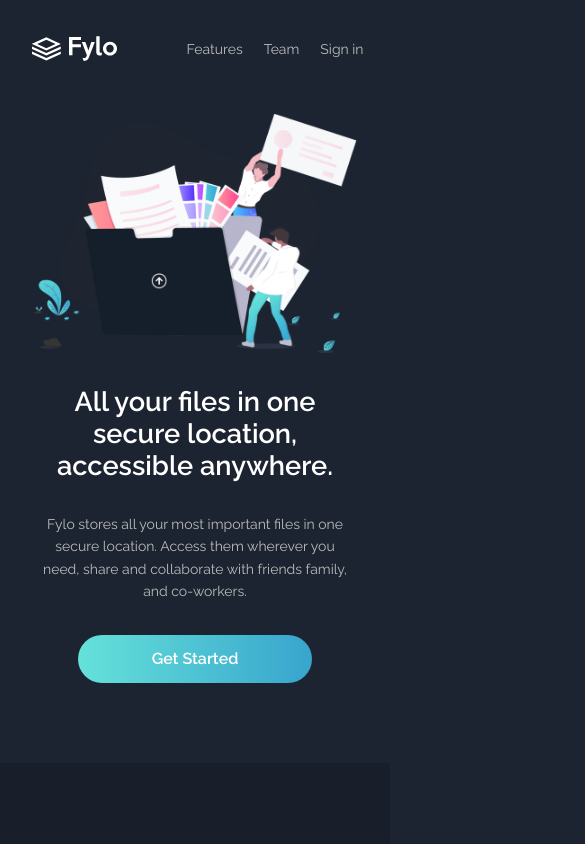
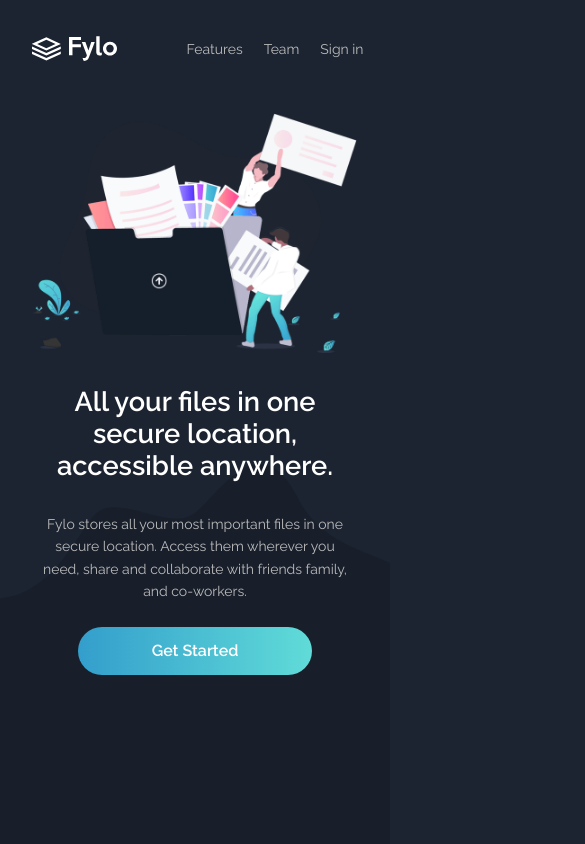
Before and after one commit to baron-gascon25/fylo-landing-page-dark, a React (Create React App) app: page / in a window 390 px wide. Shown: the top 844 px of the page, 585 px wide, since content can reach past the window. Built offline with nearby package versions, Linux system fonts and the light colour scheme.

Commit message:
fixed margins for lower screen width

```diff
--- a/src/App.css
+++ b/src/App.css
@@ -71,7 +71,7 @@ body {
   margin: 1rem auto;
   width: 35%;
   line-height: 1.6;
-  font-family: "Raleway";
+  font-family: "Open-Sans";
   font-size: 16px;
   font-weight: 400;
   color: rgb(187, 187, 187);
@@ -90,8 +90,17 @@ body {
   color: hsl(0, 0%, 100%);
   background: linear-gradient(
       90deg,
+      var(--c1, hsl(198, 60%, 50%)),
+      var(--c1, hsl(176, 68%, 64%)) 55%,
+      var(--c1, hsl(198, 60%, 50%))
+    )
+    var(--x, 0) / 200%;
+}
+.intro-button:hover {
+  background: linear-gradient(
+      90deg,
       var(--c1, hsl(176, 68%, 64%)),
-      var(--c2, hsl(198, 60%, 50%)) 55%,
+      var(--c2, hsl(176, 68%, 64%)) 76%,
       var(--c1, hsl(176, 68%, 64%))
     )
     var(--x, 0) / 200%;
@@ -105,6 +114,10 @@ body {
   top: 70%;
   left: 0;
   right: 0;
+}
+
+.intro-mobile-bg {
+  display: none;
 }
 
 .features {
@@ -150,7 +163,7 @@ body {
   margin: 0rem auto 0rem;
   line-height: 1.6;
   color: rgb(187, 187, 187);
-  font-family: "Raleway";
+  font-family: "Open-Sans";
   font-size: 14px;
   font-weight: 400;
 }
@@ -181,7 +194,7 @@ body {
 }
 .benefits-desc {
   color: rgb(187, 187, 187);
-  font-family: "Raleway";
+  font-family: "Open-Sans";
   font-size: 15px;
   font-weight: 400;
   line-height: 1.6;
@@ -194,7 +207,7 @@ body {
 .benefits-a {
   text-decoration: none;
   color: rgb(187, 187, 187);
-  font-family: "Raleway";
+  font-family: "Open-Sans";
   font-size: 15px;
   font-weight: 400;
 }
@@ -261,7 +274,7 @@ body {
 }
 
 .testimonials-position {
-  font-family: "Raleway";
+  font-family: "Open-Sans";
   font-size: 0.65rem;
   font-weight: 400;
   color: rgb(187, 187, 187);
@@ -334,8 +347,17 @@ body {
   color: hsl(0, 0%, 100%);
   background: linear-gradient(
       90deg,
+      var(--c2, hsl(198, 60%, 50%)),
+      var(--c2, hsl(198, 60%, 50%)) 55%,
+      var(--c2, hsl(198, 60%, 50%))
+    )
+    var(--x, 0) / 200%;
+}
+.start-button:hover {
+  background: linear-gradient(
+      90deg,
       var(--c1, hsl(176, 68%, 64%)),
-      var(--c2, hsl(198, 60%, 50%)) 55%,
+      var(--c2, hsl(198, 60%, 50%)) 76%,
       var(--c1, hsl(176, 68%, 64%))
     )
     var(--x, 0) / 200%;
@@ -370,17 +392,23 @@ body {
   font-family: "Open-Sans";
   font-weight: 400;
   font-size: 14px;
-  color: rgb(187, 187, 187);
+  color: hsl(0, 0%, 100%);
 }
 
 .footer-h {
   font-family: "Raleway";
   font-weight: 400;
   font-size: 15px;
-  color: rgb(187, 187, 187);
+  color: hsl(0, 0%, 100%);
   margin: 1rem;
 }
-
+.footer-contact {
+  font-family: "Raleway";
+  font-weight: 400;
+  font-size: 15px;
+  color: hsl(0, 0%, 100%);
+  margin: 1rem;
+}
 .footer-location {
   display: flex;
   width: 30%;
@@ -410,10 +438,13 @@ body {
   flex-direction: column;
   flex-wrap: wrap;
   flex: 1 auto;
-  align-items: start;
-  margin: 0rem 3rem;
+  margin: 0rem 1.5rem;
   height: 13.5rem;
   width: 10%;
+}
+
+.footer-socials {
+  margin: 0rem 2rem 0rem 0rem;
 }
 
 .fa-facebook,
@@ -429,7 +460,45 @@ body {
   text-align: center;
 }
 
-@media (max-width: 740px) {
+@media (max-width: 1370px) {
+  .footer-others,
+  .footer-socials,
+  .footer-phone-email {
+    margin: 0rem;
+  }
+  .footer-others {
+    width: 0%;
+  }
+}
+
+@media (max-width: 1320px) {
+  .benefits {
+    width: 90%;
+    text-align: center;
+  }
+  .benefits-title {
+    margin-top: 2rem;
+    width: 100%;
+  }
+  .benefits-title-desc-container {
+    width: 50%;
+    margin: 1rem auto;
+  }
+  .benefits-link-container {
+    margin: 1rem auto;
+  }
+  .testimonials-card {
+    width: 80%;
+  }
+}
+
+@media (max-width: 1132px) {
+  .intro-desktop-bg {
+    top: 80%;
+  }
+}
+
+@media (max-width: 1040px) {
   body {
     width: 100%;
   }
@@ -447,6 +516,16 @@ body {
   }
   .intro-desktop-bg {
     display: none;
+  }
+  .intro-mobile-bg {
+    display: block;
+    margin: auto;
+    z-index: -1;
+    width: 100%;
+    position: absolute;
+    top: 30%;
+    left: 0;
+    right: 0;
   }
   .intro-img {
     margin: 1rem auto;
@@ -488,7 +567,9 @@ body {
     width: 80%;
   }
   .benefits {
-    width: 100%;
+    width: 85%;
+    text-align: left;
+    margin: 0.5rem auto;
   }
   .benefits-img {
     height: 225px;
@@ -507,7 +588,7 @@ body {
   }
   .testimonials {
     flex-direction: column;
-    width: 90%;
+    width: 100%;
     padding-top: 2rem;
   }
   .testimonials-card {
@@ -519,6 +600,7 @@ body {
   }
   .start {
     width: 90%;
+    margin-bottom: 2rem;
   }
   .start-title {
     width: 90%;
@@ -547,31 +629,105 @@ body {
     margin: 1rem auto;
     font-size: 1rem;
   }
-}
-
-@media (max-width: 1100px) {
-  .benefits {
+  .footer-bg {
+    height: 37.5%;
+  }
+  .fylo-icon {
+    height: 10rem;
+    width: 10rem;
+  }
+  .footer-sections-1 {
     width: 90%;
-    text-align: center;
+    margin: 0rem auto;
   }
-  .benefits-title {
-    margin-top: 2rem;
+  .footer-sections-2 {
+    height: auto;
+    width: auto;
+    flex-direction: column;
+  }
+  .footer-location {
     width: 100%;
+    margin: 0.5rem 0rem 0rem;
   }
-  .benefits-title-desc-container {
-    width: 50%;
-    margin: 1rem auto;
+  .footer-phone-email {
+    width: 100%;
+    margin: 0rem 0rem 2rem;
   }
-  .benefits-link-container {
-    margin: 1rem auto;
+  .footer-others {
+    width: 100%;
+    margin: 0.5rem 0rem;
+    height: auto;
   }
-  .testimonials-card {
-    width: 80%;
+  .footer-contact {
+    width: 100%;
+    margin: 2rem 1rem 0.5rem;
+  }
+  .footer-socials {
+    margin: 3rem auto;
+    flex-wrap: wrap;
+  }
+  .footer-h {
+    width: 100%;
+    margin: 0.5rem 1rem;
+  }
+  .footer-p {
+    margin: 0.25rem 0.5rem;
+  }
+  .footer-p-loc {
+    margin: 0.5rem 1rem;
+  }
+  .fa-facebook,
+  .fa-twitter,
+  .fa-instagram {
+    font-size: 14px;
+    height: 14px;
+    width: 15px;
+    padding: 0.4rem;
   }
 }
 
-@media (max-width: 1235px) {
-  .intro-desktop-bg {
-    top: 95%;
+@media (max-width: 1020px) {
+  .intro-mobile-bg {
+    top: 40%;
   }
 }
+
+@media (max-width: 860px) {
+  .intro-mobile-bg {
+    top: 50%;
+  }
+}
+
+@media (max-width: 650px) {
+  .mobile-layout {
+    background-color: hsl(218, 28%, 13%);
+  }
+}
+
+@media (max-width: 480px) {
+  .intro-mobile-bg {
+    top: 55%;
+  }
+  .mobile-layout {
+    background-color: hsl(218, 28%, 13%);
+  }
+}
+
+@media (max-width: 455px) {
+  .intro-mobile-bg {
+    top: 55%;
+  }
+  .mobile-layout {
+    background-color: hsl(218, 28%, 13%);
+  }
+}
+
+@media (max-width: 400px) {
+  .intro-mobile-bg {
+    top: 55%;
+  }
+  .mobile-layout {
+    background-color: hsl(218, 28%, 13%);
+    margin: -0.5rem 0rem 0rem;
+  }
+}
--- a/src/App.js
+++ b/src/App.js
@@ -1,12 +1,14 @@
 import React from "react";
+
 import Navbar from "./components/Navbar";
 import Intro from "./components/Intro";
 import Features from "./components/Features";
-import "./App.css";
 import Benefits from "./components/Benefits";
 import Testimonials from "./components/Testimonials";
 import GetStarted from "./components/GetStarted";
 import Footer from "./components/Footer";
+
+import "./App.css";
 
 function App() {
   return (
--- a/src/components/Benefits.js
+++ b/src/components/Benefits.js
@@ -2,7 +2,7 @@ import React from "react";
 import productive from "../images/illustration-stay-productive.png";
 import arrow from "../images/icon-arrow.svg";
 
-const BENEFITS_TITLE = "Stay productive, wherever your are";
+const BENEFITS_TITLE = "Stay productive, wherever you are";
 const BENEFITS_DESC_1 =
   "Never let location be an issue when accessing your files. Fylo has you covered for all of your storage needs.";
 const BENEFITS_DESC_2 =
--- a/src/components/Footer.js
+++ b/src/components/Footer.js
@@ -33,7 +33,7 @@ const Footer = () => {
             width={13}
             height={18}
           />
-          <p className='footer-p'>
+          <p className='footer-p footer-p-loc'>
             Lorem ipsum dolor sit amet, consectetur adipiscing elit, sed do
             eiusmod tempor incididunt ut labore et dolore magna aliqua
           </p>
@@ -62,7 +62,13 @@ const Footer = () => {
         </div>
         <div className='footer-others'>
           {footer_others.map((other) => (
-            <h6 className='footer-h'>{other}</h6>
+            <h6
+              className={` ${
+                other !== "Contact Us" ? "footer-h" : "footer-contact"
+              }`}
+            >
+              {other}
+            </h6>
           ))}
         </div>
         <div className='footer-socials'>
--- a/src/components/Intro.js
+++ b/src/components/Intro.js
@@ -1,6 +1,7 @@
 import React from "react";
 import intro from "../images/illustration-intro.png";
 import introBG from "../images/bg-curvy-desktop.svg";
+import introBGMobile from "../images/bg-curvy-mobile.svg";
 
 const INTRO_HEADING =
   "All your files in one secure location, accessible anywhere.";
@@ -12,15 +13,22 @@ const Intro = () => {
   return (
     <>
       <div className='intro-section'>
-        <img src={intro} alt='intro-image' className='intro-img' />
+        <img src={intro} alt='intro' className='intro-img' />
         <h1>{INTRO_HEADING}</h1>
         <p>{INTRO_DESC}</p>
-        <button className='intro-button'>Get Started</button>
-        <img
-          src={introBG}
-          alt='intro-desktop-bg'
-          className='intro-desktop-bg'
-        />
+        <div className='mobile-layout'>
+          <button className='intro-button'>Get Started</button>
+          <img
+            src={introBG}
+            alt='desktop bg design'
+            className='intro-desktop-bg'
+          />
+          <img
+            src={introBGMobile}
+            alt='mobile bg design'
+            className='intro-mobile-bg'
+          />
+        </div>
       </div>
     </>
   );
```
